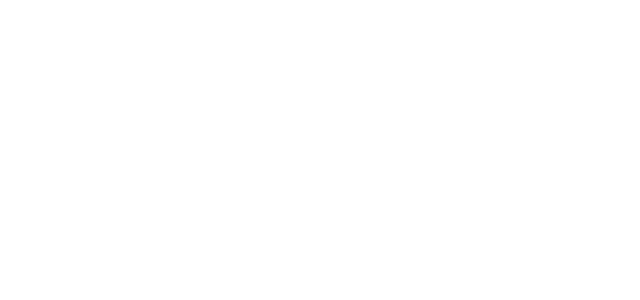
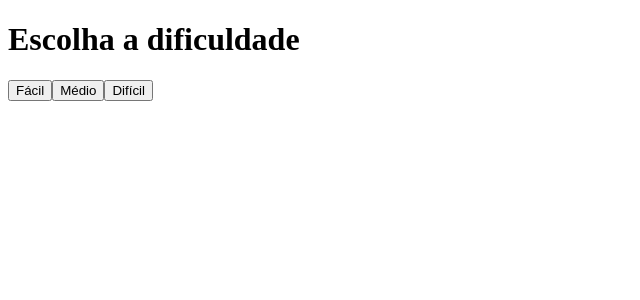
Before and after one commit to mabss777/projetoTrivia, an Angular app: page / in a window 1280 px wide. Shown: the top 300 px of the page, without its empty margins (0-640 px from the left). Built offline with nearby package versions, Linux system fonts and the light colour scheme.

Commit message:
Mudança nas rotas e HTML

```diff
--- a/src/app/pages/home/home.html
+++ b/src/app/pages/home/home.html
@@ -1 +1,9 @@
-<p>home works!</p>
+<div class="home">
+
+  <h1>Escolha a dificuldade</h1>
+
+  <button (click)="iniciarQuiz('easy')">Fácil</button>
+  <button (click)="iniciarQuiz('medium')">Médio</button>
+  <button (click)="iniciarQuiz('hard')">Difícil</button>
+
+</div>
```
Also changed, not shown: src/app/app.routes.ts (+13 -0 lines).
